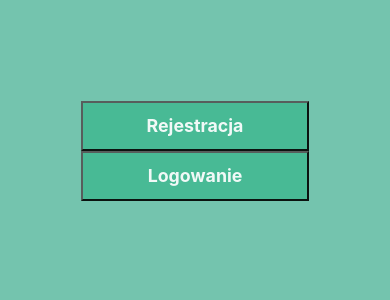
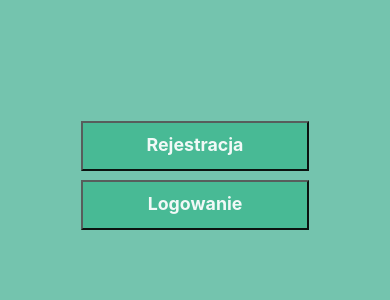
Before and after one commit to marekwino23/Project-fe, a React (Create React App) app: page / in a window 390 px wide. Shown: the top 300 px of the page. Built offline with nearby package versions, Linux system fonts and the light colour scheme.

Commit message:
fix responsive

```diff
--- a/src/App.css
+++ b/src/App.css
@@ -140,6 +140,7 @@ button{
   font-weight: bold;
   background-color: rgb(68 185 147);
   height: 50px;
+  margin-top: 22px;
 }
 
 h2{
--- a/src/layouts/Header.jsx
+++ b/src/layouts/Header.jsx
@@ -27,8 +27,8 @@ export const Header = () => {
     {loggedIn ? <button type="button"><Link to="/me"> Konto użytkownika</Link> </button> : null}
     {loggedIn  ? <button type="button"><Link to="/list"> Lista użytkowników</Link> </button> : null}
     {loggedIn ? <button type="button" onClick={onClick} > Wyloguj </button> : null}
-    {loggedIn ? null : <Link to="/register"> <button> Rejestracja </button> </Link>}
-    {loggedIn ? null : <Link to="/login"> <button> Logowanie </button> </Link>}
+    {loggedIn ? null : <Link to="/register"> <button style={{marginTop:"48px"}}> Rejestracja </button> </Link>}
+    {loggedIn ? null : <Link to="/login"> <button style={{marginTop:"9px"}}> Logowanie </button> </Link>}
     </div>
     </header>
     );
```
